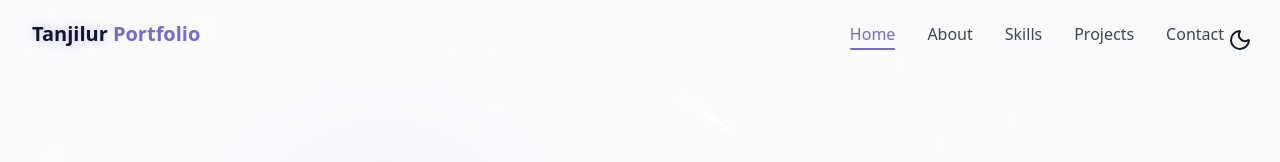
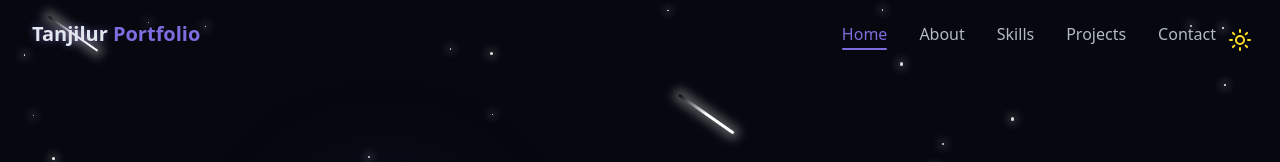
Before and after one commit to trmtanjil/my_portfolio-wevsite-, a React (Vite) app: page / in a window 1280 px wide. Shown: the top 162 px of the page. Built offline with nearby package versions, Linux system fonts and the light colour scheme.

Commit message:
more  add   commit

```diff
--- a/src/Page/Components/Navbar.jsx
+++ b/src/Page/Components/Navbar.jsx
@@ -2,6 +2,7 @@ import { cn } from "@/lib/utils";
 import { Menu, X } from "lucide-react";
 import { useEffect, useState } from "react";
 import { motion, AnimatePresence } from "framer-motion";
+
 
 const navItems = [
   { name: "Home", href: "#hero" },
@@ -44,7 +45,7 @@ export const Navbar = () => {
       animate={{ y: 0 }}
       transition={{ duration: 0.5, ease: "easeOut" }}
       className={cn(
-        "fixed w-full z-40 transition-all duration-300",
+        "fixed w-full z-40 transition-all duration-300 ",
         isScrolled ? "py-3 bg-background/90 backdrop-blur-md shadow-sm" : "py-5"
       )}
     >
@@ -62,7 +63,7 @@ export const Navbar = () => {
         </motion.a>
 
         {/* desktop nav */}
-        <div className="hidden md:flex space-x-8 mr-6">
+        <div className="hidden md:flex space-x-8 mr-8">
           {navItems.map((item) => (
             <motion.div
               key={item.name}
@@ -99,11 +100,12 @@ export const Navbar = () => {
           className="md:hidden p-2 text-foreground z-50"
           aria-label={isMenuOpen ? "Close Menu" : "Open Menu"}
         >
-          {isMenuOpen ? <X size={24} /> : <Menu size={24} />}
+          {isMenuOpen ? <X className="mr-4" size={24} /> : <Menu className="mr-4" size={24} />}
         </motion.button>
 
         {/* mobile menu */}
         <AnimatePresence>
+
           {isMenuOpen && (
             <motion.div
               initial={{ opacity: 0, y: -20 }}
--- a/src/Page/Components/TheameTogle.jsx
+++ b/src/Page/Components/TheameTogle.jsx
@@ -1,6 +1,7 @@
 import React, { useEffect, useState } from "react";
 import { Moon, Sun } from "lucide-react";
 import { cn } from "@/lib/utils";
+import { div } from "framer-motion/client";
 
 function ThemeToggle() {
   const [isDarkMode, setIsDarkMode] = useState(false);
@@ -11,7 +12,7 @@ function ThemeToggle() {
         setIsDarkMode(true)
         document.documentElement.classList.add("dark")
     }else{
-          localStorage.setItem("theme","light")
+          localStorage.setItem("theme","dark")
       setIsDarkMode(false);
     }
   })
@@ -29,9 +30,10 @@ function ThemeToggle() {
   };
 
   return (
-    <button
+
+     <button
     className={cn(
-        "fixed max-sm:hidden top-5 right-5 z-50 p-2 rounded-full transition-colors duration-300",
+        "fixed    top-5 right-5 z-50 p-2 rounded-full transition-colors duration-300",
         "focus:outlin-hidden"
       )}
     onClick={toggleTheme} aria-label="Toggle Theme">
@@ -41,6 +43,7 @@ function ThemeToggle() {
         <Moon className="h-6 w-6 text-gray-900" />
       )}
     </button>
+
   );
 }
 
```
